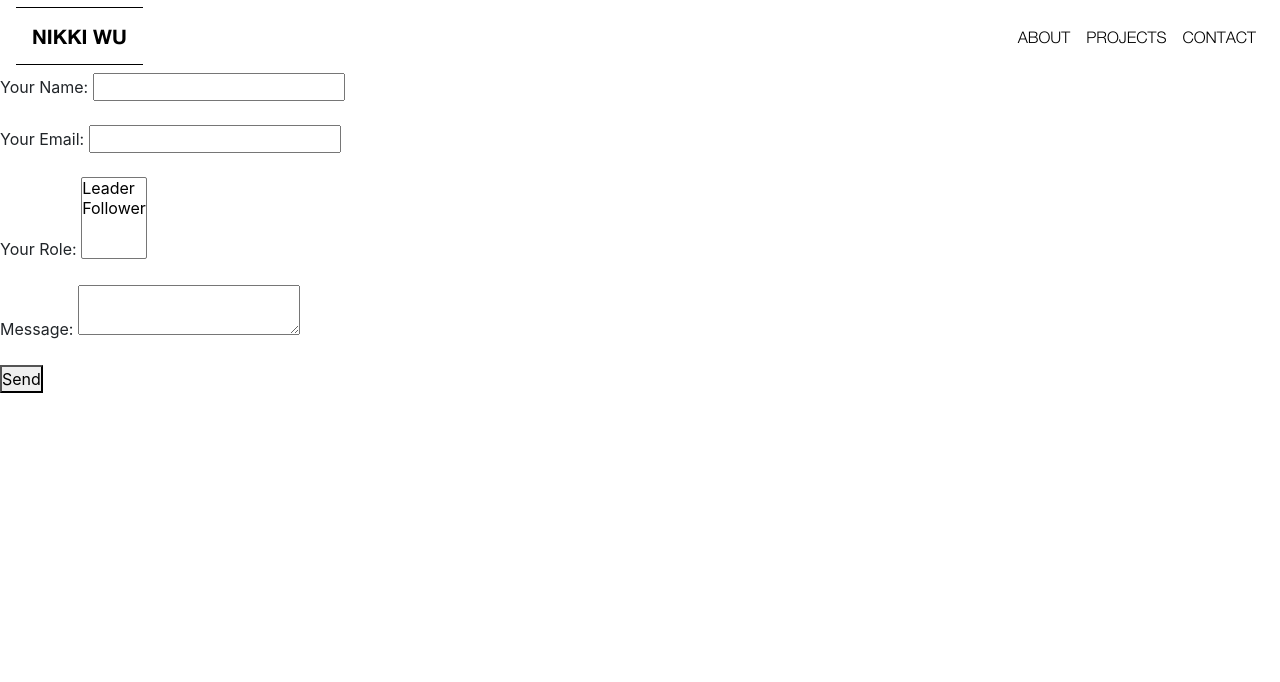
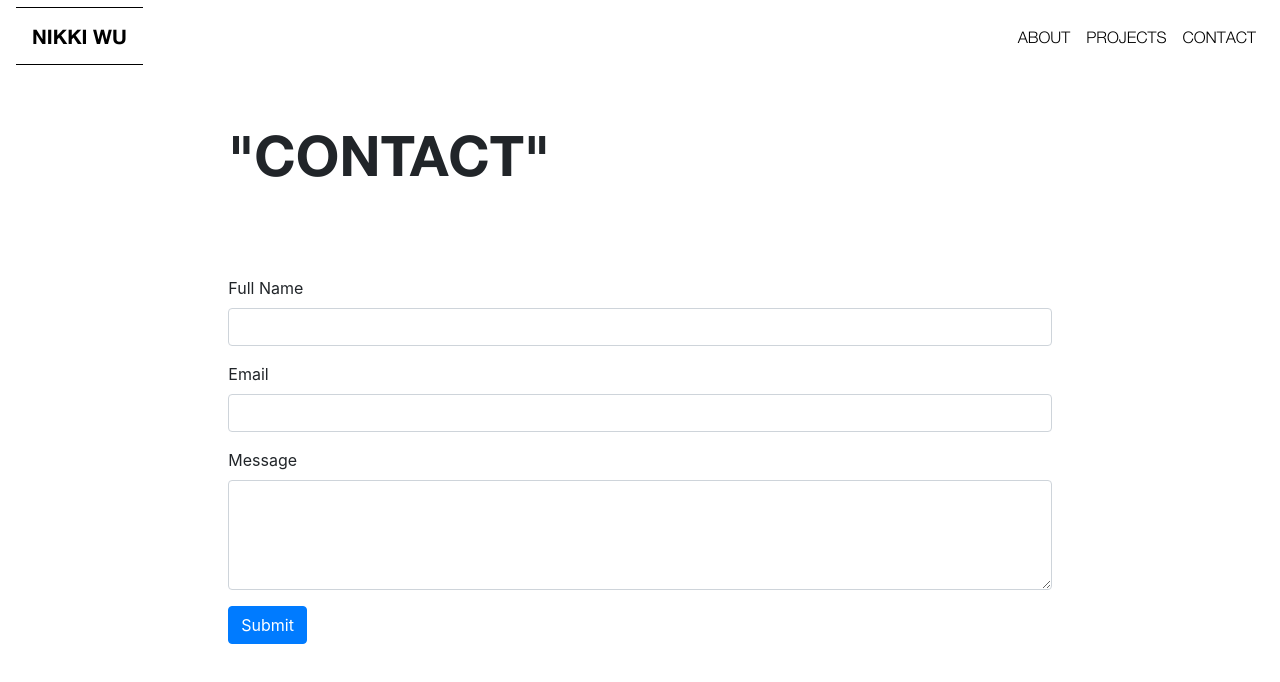
Before and after one commit to nikkiwu/Portfolio-2, a React (Create React App) app: page /contact in a window 1280 px wide. Shown: the top 682 px of the page. Built offline with nearby package versions, Linux system fonts and the light colour scheme.

Commit message:
sendgrid implemented

```diff
--- a/src/App.js
+++ b/src/App.js
@@ -33,6 +33,9 @@
             },
             project: {
                 projectTitle: `"PROJECT"`
+            },
+            contact: {
+                title: `"CONTACT"`
             }
         };
     }
@@ -52,7 +55,7 @@
                                                    buttonText={this.state.about.buttonText}
                                                    projectTitle={this.state.project.projectTitle}/>}/>
                         <Route path='/about' component={About}/>
-                        <Route path='/contact' component={Contact}/>
+                        <Route path='/contact' render={() => <Contact title={this.state.contact.title}/>}/>
                         <Route path='/project' exact component={Project}/>
                     </Switch>
                 </Container>
--- a/src/components/Contact.js
+++ b/src/components/Contact.js
@@ -1,33 +1,101 @@
 import React from 'react';
+import Form from 'react-bootstrap/Form';
+import Hero from './Hero';
+import Content from './Content';
+import {Button} from 'react-bootstrap';
+import Axios from 'axios';
 
-const Contact = () => {
+class Contact extends React.Component {
+    constructor(props) {
+        super(props);
+        this.state = {
+            name: '',
+            email: '',
+            message: '',
+            disabled: false,
+            emailSent: null,
+
+        }
+    }
+
+    handleChange = (event) => {
+        const target = event.target;
+        const value = target.type === 'checkbox' ? target.checked : target.value;
+        const name = target.name;
+
+        this.setState({
+            [name]: value
+        })
+    };
+
+    handleSubmit = (event) => {
+        event.preventDefault();
+
+        console.log(event.target);
+
+        this.setState({
+            disabled: true
+        });
+
+        Axios.post('http://localhost:3030/api/email', this.state)
+            .then(res => {
+                if (res.data.success) {
+                    this.setState({
+                        disabled: false,
+                        emailSent: true
+                    });
+                } else {
+                    this.setState({
+                        disabled: false,
+                        emailSent: false
+                    });
+                }
+            })
+            .catch(err => {
+                console.log(err);
+
+                this.setState({
+                    disabled: false,
+                    emailSent: false
+                });
+            })
+
+    };
 
 
-    return (
-        <React.Fragment>
-            <form name="contact" method="POST" data-netlify="true">
-                <p>
-                    <label>Your Name: <input type="text" name="name"/></label>
-                </p>
-                <p>
-                    <label>Your Email: <input type="email" name="email"/></label>
-                </p>
-                <p>
-                    <label>Your Role: <select name="role[]" multiple>
-                        <option value="leader">Leader</option>
-                        <option value="follower">Follower</option>
-                    </select></label>
-                </p>
-                <p>
-                    <label>Message: <textarea name="message"></textarea></label>
-                </p>
-                <p>
-                    <button type="submit">Send</button>
-                </p>
-            </form>
-        </React.Fragment>
-    )
+    render() {
+        return (
+            <React.Fragment>
+                <Hero title={this.props.title}/>
+                <Content>
+                    <Form onSubmit={this.handleSubmit}>
+                        <Form.Group>
+                            <Form.Label htmlFor='full-name'>Full Name</Form.Label>
+                            <Form.Control id='full-name' name='name' type='text' value={this.state.name}
+                                          onChange={this.handleChange}/>
+                        </Form.Group>
+                        <Form.Group>
+                            <Form.Label htmlFor='email'>Email</Form.Label>
+                            <Form.Control id='email' name='email' type='email' value={this.state.email}
+                                          onChange={this.handleChange}/>
+                        </Form.Group>
+                        <Form.Group>
+                            <Form.Label htmlFor='message'>Message</Form.Label>
+                            <Form.Control id='message' name='message' as='textarea' rows='4' value={this.state.message}
+                                          onChange={this.handleChange}/>
+                        </Form.Group>
 
-};
+                        <Button className='d-inline-block' variant='primary' type='submit'
+                                disabled={this.state.disabled}>
+                            Submit
+                        </Button>
+                        {this.state.emailSent === true && <p className='d-inline success-msg'>Email Sent</p>}
+                        {this.state.emailSent === false && <p className='d-inline err-msg'>Email Not Sent</p>}
+                    </Form>
+                </Content>
+            </React.Fragment>
+        )
+    };
+}
 
 export default Contact;
--- /dev/null
+++ b/src/components/Hero.js
@@ -0,0 +1,26 @@
+import React from 'react';
+import Jumbotron from 'react-bootstrap/Jumbotron';
+import Container from 'react-bootstrap/Container';
+import Row from 'react-bootstrap/Row';
+import Col from 'react-bootstrap/Col';
+import '../styles/Contact.css'
+
+function Hero(props) {
+
+    return (
+        <Jumbotron className="bg-transparent jumbotron-fluid p-0">
+            <Container fluid={true}>
+                <Row className="justify-content-center py-5">
+                    <Col md={8} sm={12}>
+                        {props.title &&
+                        <h1 className='contact-title'>{props.title}</h1>}
+                    </Col>
+                </Row>
+            </Container>
+        </Jumbotron>
+    );
+
+}
+
+
+export default Hero;
```
